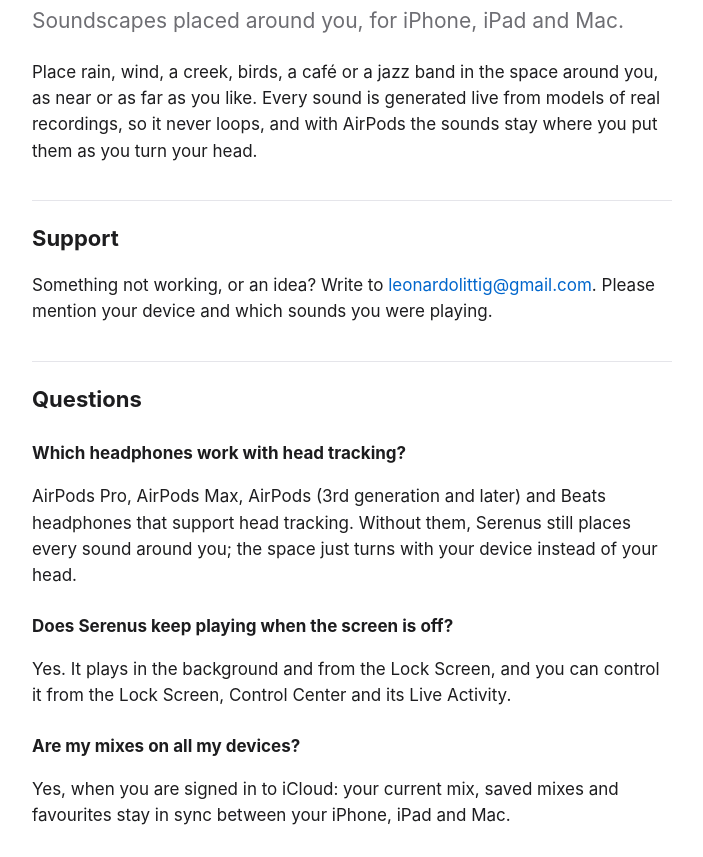
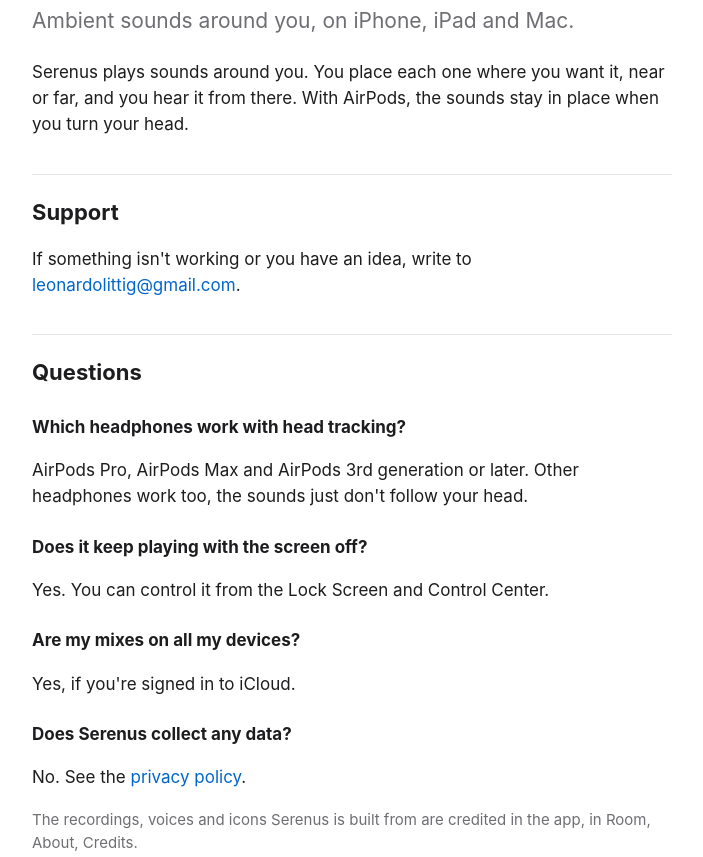
Before and after one commit to leolittig/serenus-app, a plain HTML site: page index.html in a window 1280 px wide. Shown: the part 90-947 px from the top of the page, without its empty margins (288-991 px from the left). Drawn offline with Linux system fonts and the light colour scheme.

Commit message:
Simpler wording

```diff
--- a/index.html
+++ b/index.html
@@ -9,37 +9,32 @@
 <body>
 <main>
 <h1>Serenus</h1>
-<p class="lead">Soundscapes placed around you, for iPhone, iPad and Mac.</p>
+<p class="lead">Ambient sounds around you, on iPhone, iPad and Mac.</p>
 
-<p>Place rain, wind, a creek, birds, a café or a jazz band in the space around you, as near or as far
-as you like. Every sound is generated live from models of real recordings, so it never loops, and with
-AirPods the sounds stay where you put them as you turn your head.</p>
+<p>Serenus plays sounds around you. You place each one where you want it, near or far, and you hear it
+from there. With AirPods, the sounds stay in place when you turn your head.</p>
 
 <h2>Support</h2>
-<p>Something not working, or an idea? Write to
-<a href="mailto:leonardolittig@gmail.com">leonardolittig@gmail.com</a>. Please mention your device and
-which sounds you were playing.</p>
+<p>If something isn't working or you have an idea, write to
+<a href="mailto:leonardolittig@gmail.com">leonardolittig@gmail.com</a>.</p>
 
 <h2>Questions</h2>
 
 <h3>Which headphones work with head tracking?</h3>
-<p>AirPods Pro, AirPods Max, AirPods (3rd generation and later) and Beats headphones that support
-head tracking. Without them, Serenus still places every sound around you; the space just turns with
-your device instead of your head.</p>
+<p>AirPods Pro, AirPods Max and AirPods 3rd generation or later. Other headphones work too, the sounds
+just don't follow your head.</p>
 
-<h3>Does Serenus keep playing when the screen is off?</h3>
-<p>Yes. It plays in the background and from the Lock Screen, and you can control it from the Lock
-Screen, Control Center and its Live Activity.</p>
+<h3>Does it keep playing with the screen off?</h3>
+<p>Yes. You can control it from the Lock Screen and Control Center.</p>
 
 <h3>Are my mixes on all my devices?</h3>
-<p>Yes, when you are signed in to iCloud: your current mix, saved mixes and favourites stay in sync
-between your iPhone, iPad and Mac.</p>
+<p>Yes, if you're signed in to iCloud.</p>
 
 <h3>Does Serenus collect any data?</h3>
-<p>No. See the <a href="privacy.html">Privacy Policy</a>.</p>
+<p>No. See the <a href="privacy.html">privacy policy</a>.</p>
 
-<p class="small">The recordings, voices, bells and icons Serenus is built from are credited in the
-app, under Room &gt; About &gt; Credits.</p>
+<p class="small">The recordings, voices and icons Serenus is built from are credited in the app, in
+Room, About, Credits.</p>
 </main>
 </body>
 </html>
```
Also changed, not shown: privacy.html (+15 -27 lines).
